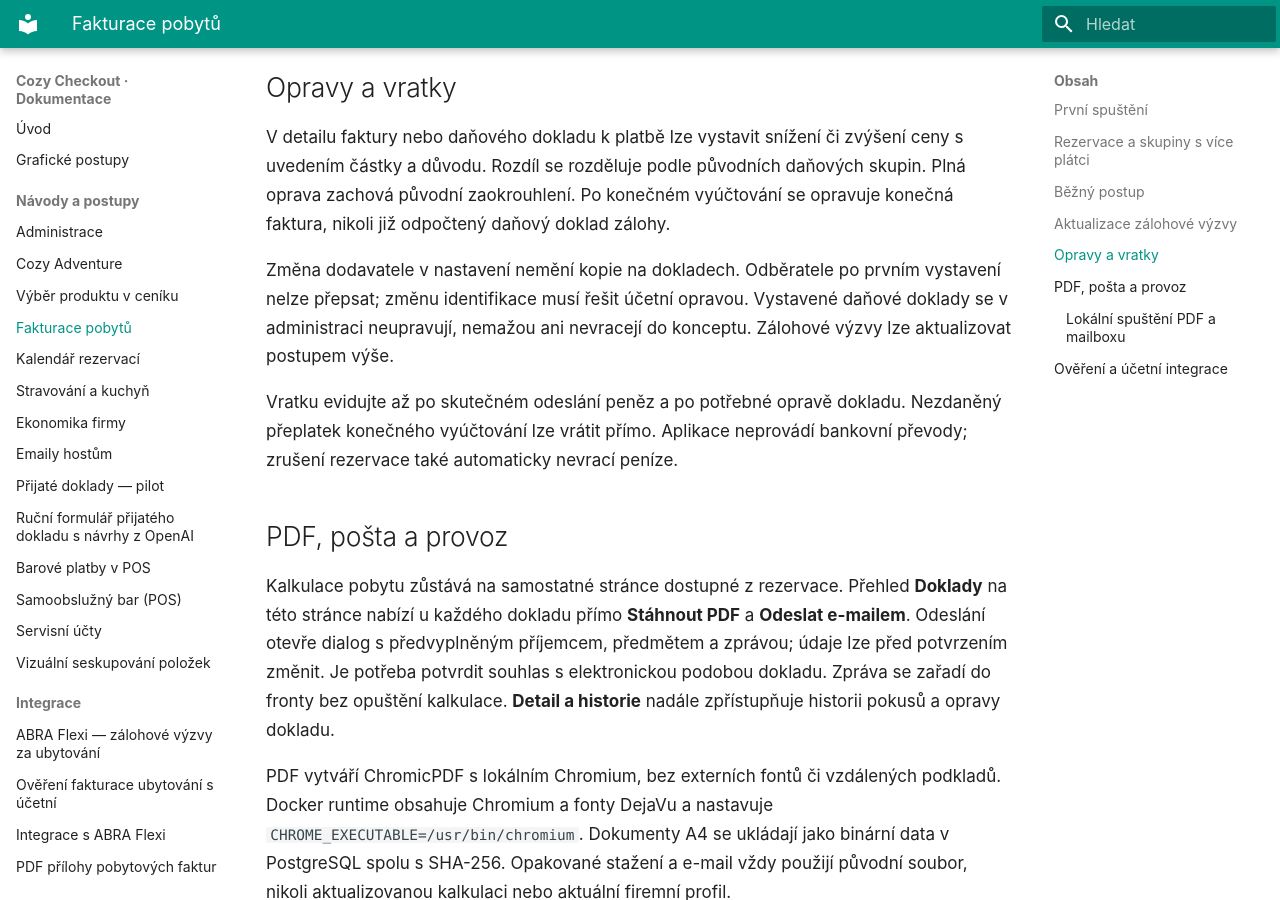
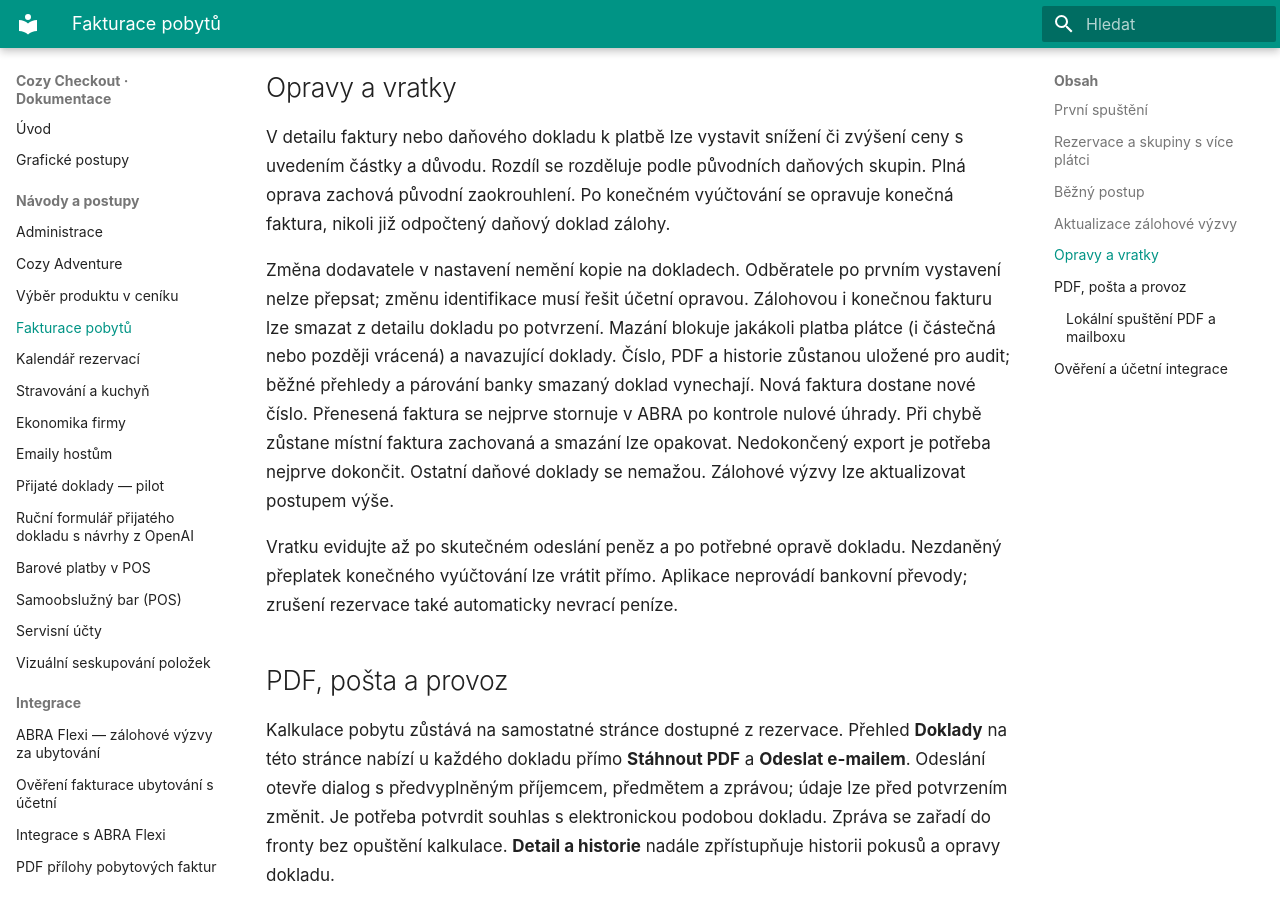
Before and after one commit to michalhorcic/cozy-checkout, an MkDocs documentation site: the page built from docs/features/BILLING.md, in a window 1280 px wide and 900 px high, scrolled down 5985 px. Built offline with MkDocs 1.6.1 and Material for MkDocs 9.7.7, drawn with Linux system fonts in a browser that asks for light colours.

Commit message:
Allow deleting unpaid stay invoices with verified ABRA cancellation

```diff
--- a/docs/features/BILLING.md
+++ b/docs/features/BILLING.md
@@ -229,8 +229,13 @@ skupin. Plná oprava zachová původní zaokrouhlení. Po konečném vyúčtová
 opravuje konečná faktura, nikoli již odpočtený daňový doklad zálohy.
 
 Změna dodavatele v nastavení nemění kopie na dokladech. Odběratele po prvním
-vystavení nelze přepsat; změnu identifikace musí řešit účetní opravou. Vystavené
-daňové doklady se v administraci neupravují, nemažou ani nevracejí do konceptu.
+vystavení nelze přepsat; změnu identifikace musí řešit účetní opravou. Zálohovou i konečnou fakturu lze smazat z detailu dokladu po potvrzení.
+Mazání blokuje jakákoli platba plátce (i částečná nebo později vrácená) a navazující
+doklady. Číslo, PDF a historie zůstanou uložené pro audit; běžné přehledy a párování
+banky smazaný doklad vynechají. Nová faktura dostane nové číslo.
+Přenesená faktura se nejprve stornuje v ABRA po kontrole nulové úhrady.
+Při chybě zůstane místní faktura zachovaná a smazání lze opakovat. Nedokončený
+export je potřeba nejprve dokončit. Ostatní daňové doklady se nemažou.
 Zálohové výzvy lze aktualizovat postupem výše.
 
 Vratku evidujte až po skutečném odeslání peněz a po potřebné opravě dokladu.
```
Also changed, not shown: 10 other files.
